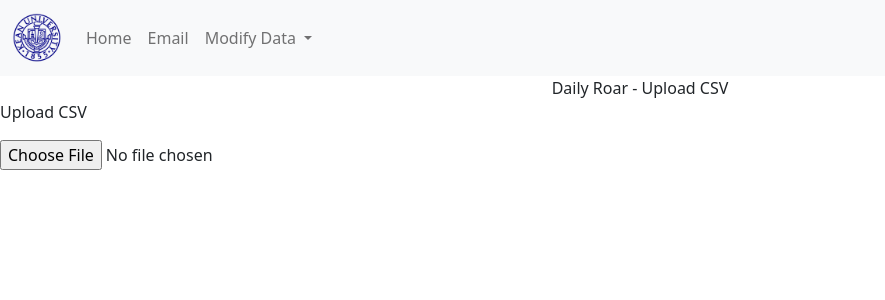
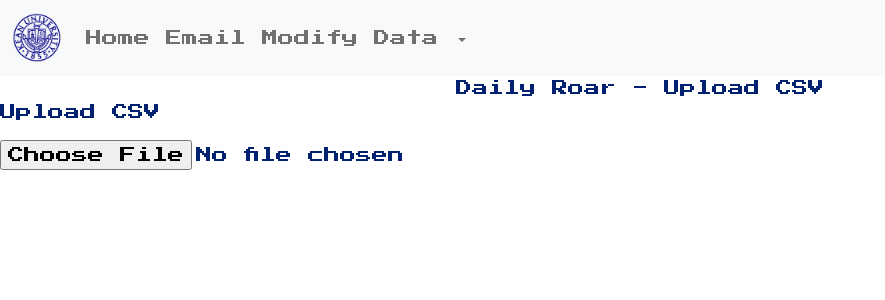
Before and after one commit to alexfishy12/dailyroar, a PHP site: page /uploadCSV/upload_csv.php in a window 1280 px wide. Shown: the top 300 px of the page, without its empty margins (0-885 px from the left). Run offline with PHP 8.4, Linux system fonts and the light colour scheme; data that the repository does not hold is empty; some libraries are stand-ins or nearby versions.

Commit message:
Implementation of font and NES css

```diff
--- a/CSS/faculty_home_page.css
+++ b/CSS/faculty_home_page.css
@@ -1,4 +1,3 @@
-
 .navOption {
     width: 180px;
     height: 180px;
@@ -25,3 +24,13 @@
 
   align-content: center;
 }
+
+@font-face {
+  font-family: retro;
+  src: url(../assets/PressStart2P-Regular.ttf);
+}
+
+.retro {
+  font-family: retro;
+  color: rgb(0, 34, 113);
+}
--- a/insert_student/insert_student.php
+++ b/insert_student/insert_student.php
@@ -26,7 +26,7 @@ if(isset($_SESSION['account_type']) && $_SESSION['account_type']== "FA" ) {
 
 
 
-
+echo `<link rel="stylesheet" href="/dailyroar/CSS/faculty_home_page.css"><body class="retro">`;
 echo "<br><font size=4><b>Add a Student</b></font>";
 echo "<form name='input' action='enter_student.php' method='post' >";
 echo "<br> First Name: <input type='text' name='first_name' required='required'>";
@@ -92,7 +92,7 @@ else {
 echo '<br>You are not logged in with a Faculty Account. Please Login with a Faculty account!';
 }
 
-
+echo "</body>";
 
 
 
--- a/send_email/email.php
+++ b/send_email/email.php
@@ -14,6 +14,8 @@ elseif(isset($_SESSION['account_type']) && $_SESSION['account_type']=="GA"){
 <head>
     <script type="text/javascript" src="../libraries/jquery-3.6.0.min.js"></script>
     <script type="text/javascript" src="email.js"></script>
+
+  <link rel="stylesheet" href="/dailyroar/CSS/faculty_home_page.css">
 
     <!-- Quill -->
     <!-- Main Quill library -->
@@ -33,7 +35,7 @@ elseif(isset($_SESSION['account_type']) && $_SESSION['account_type']=="GA"){
 
 </head>
 <title id="title">Daily Roar - Email</title>
-<body>
+<body class="retro">
     <div class="title">Daily Roar - Email</div>
     <div class="menu">
     </div>
--- a/update_students/update_student.php
+++ b/update_students/update_student.php
@@ -16,6 +16,8 @@ elseif(isset($_SESSION['account_type']) && $_SESSION['account_type']=="GA"){
 <head>
     <script src="../libraries/jquery-3.6.0.min.js"></script>
     <script src="update_student.js"></script>
+
+  <link rel="stylesheet" href="/dailyroar/CSS/faculty_home_page.css">
     <meta charset="UTF-8">
     <meta http-equiv="X-UA-Compatible" content="IE=edge">
     <meta name="viewport" content="width=device-width, initial-scale=1.0">
@@ -41,7 +43,7 @@ elseif(isset($_SESSION['account_type']) && $_SESSION['account_type']=="GA"){
         }
     </style>
 </head>
-<body>
+<body class="retro">
 
     <form id="search">
         <label for="student_name">Search for student by first name, last name, or email address: </label>
--- a/uploadCSV/upload_csv.php
+++ b/uploadCSV/upload_csv.php
@@ -1,7 +1,10 @@
 
 <?php include("../faculty_nav.php");  ?>
 
-<body>
+
+<link rel="stylesheet" href="/dailyroar/CSS/faculty_home_page.css">
+
+<body class="retro">
 
     <div class="title">Daily Roar - Upload CSV</div>
 
```
Also changed, not shown: Faculty_Home.php (+12 -26 lines), assets/PressStart2P-Regular.ttf (added).
